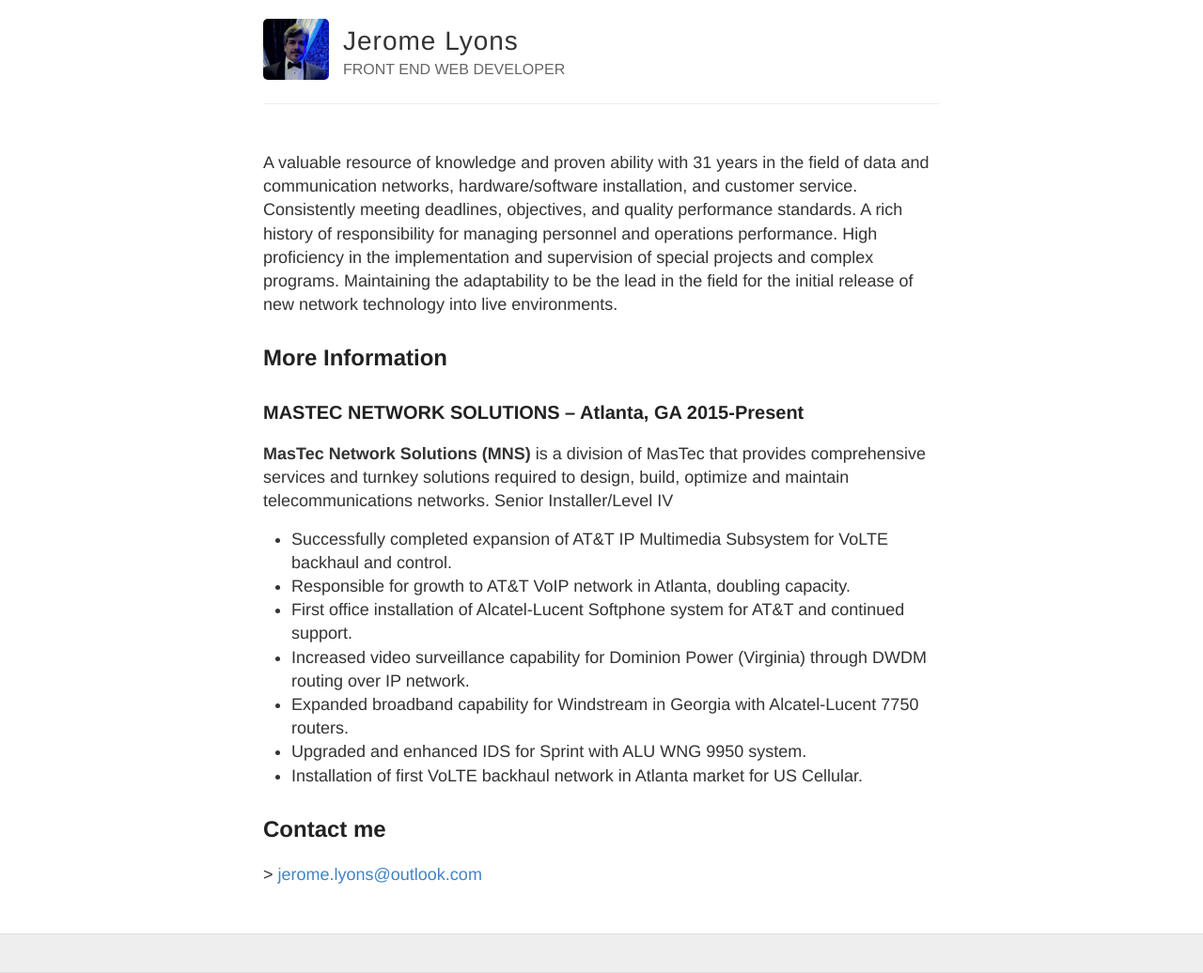
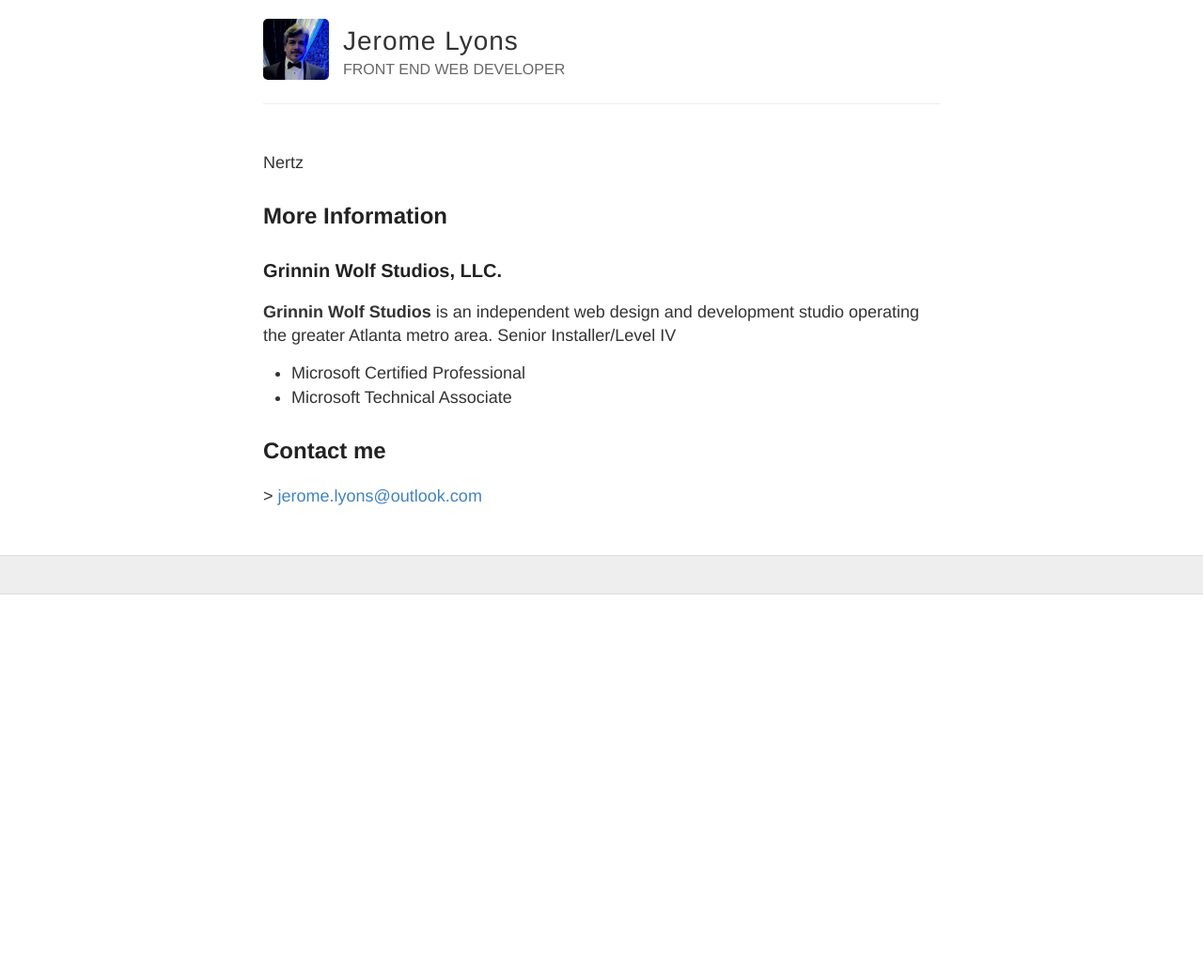
Before and after one commit to UncleArtie/UncleArtie.github.io, a Jekyll site: the page built from index.html, in a window 1280 px wide. Shown: the whole page at 94% size. Built offline with Jekyll 4.4.1, drawn with Linux system fonts in a browser that asks for light colours; after the commit the page ends 900 px from its top, so only the background shows below that.

Commit message:
update index

```diff
--- a/index.html
+++ b/index.html
@@ -3,30 +3,20 @@ layout: page
 ---
 
 <article>
-  <p>A valuable resource of knowledge and proven ability with 31 years in the field of data and communication
-    networks, hardware/software installation, and customer service. Consistently meeting deadlines, objectives, and
-    quality performance standards. A rich history of responsibility for managing personnel and operations performance.
-    High proficiency in the implementation and supervision of special projects and complex programs. Maintaining the
-    adaptability to be the lead in the field for the initial release of new network technology into live environments.
+  <p>Nertz
   </p>
 </article>
 
 <h2>More Information</h2>
 
-<h3>MASTEC NETWORK SOLUTIONS – Atlanta, GA 2015-Present</h3>
+<h3>Grinnin Wolf Studios, LLC.</h3>
 <article>
-  <p><strong>MasTec Network Solutions (MNS)</strong> is a division of MasTec that provides comprehensive services and
-    turnkey solutions
-    required to design, build, optimize and maintain telecommunications networks.
+  <p><strong>Grinnin Wolf Studios</strong> is an independent web design and development studio operating the greater Atlanta metro area.
     Senior Installer/Level IV
     <ul>
-      <li>Successfully completed expansion of AT&T IP Multimedia Subsystem for VoLTE backhaul and control.</li>
-      <li>Responsible for growth to AT&T VoIP network in Atlanta, doubling capacity.</li>
-      <li>First office installation of Alcatel-Lucent Softphone system for AT&T and continued support.</li>
-      <li>Increased video surveillance capability for Dominion Power (Virginia) through DWDM routing over IP network.</li>
-      <li>Expanded broadband capability for Windstream in Georgia with Alcatel-Lucent 7750 routers.</li>
-      <li> Upgraded and enhanced IDS for Sprint with ALU WNG 9950 system.</li>
-      <li>Installation of first VoLTE backhaul network in Atlanta market for US Cellular.</li>
+      <li>Microsoft Certified Professional</li>
+      <li>Microsoft Technical Associate</li>
+
     </ul>
   </p>
 </article>
```
